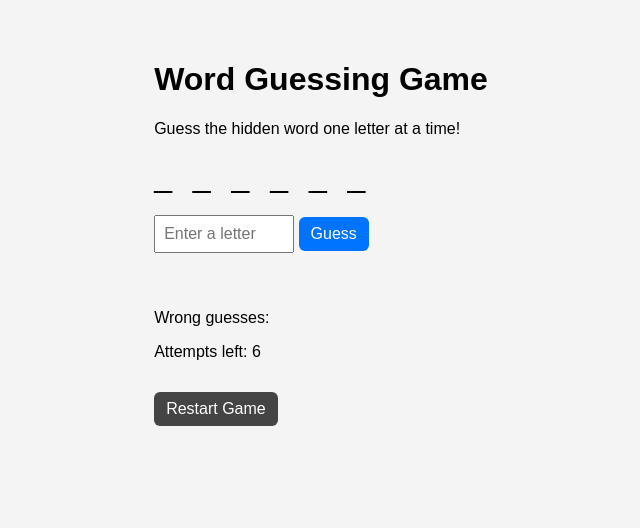
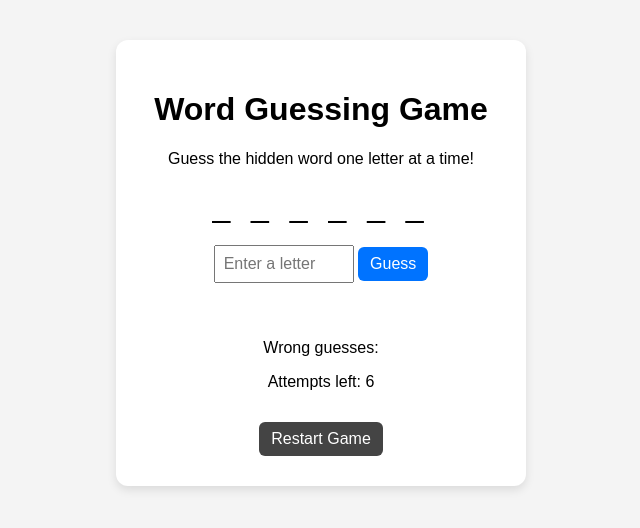
Before and after one commit to MadHatterMatt56/quizy-game, a plain HTML site: page index.html in a window 1280 px wide. Shown: the whole page, without its empty margins (319-959 px from the left). Drawn offline with Linux system fonts and the light colour scheme.

Commit message:
Fix selector syntax for game-container class

```diff
--- a/style.css
+++ b/style.css
@@ -8,7 +8,7 @@ body {
     margin: 0;
 }
 
-the .game-container {
+.game-container {
     background: white;
     padding: 30px;
     border-radius: 12px;
@@ -50,3 +50,4 @@ button {
     margin: 10px 0;
     font-weight: bold;
 }
+}
```
